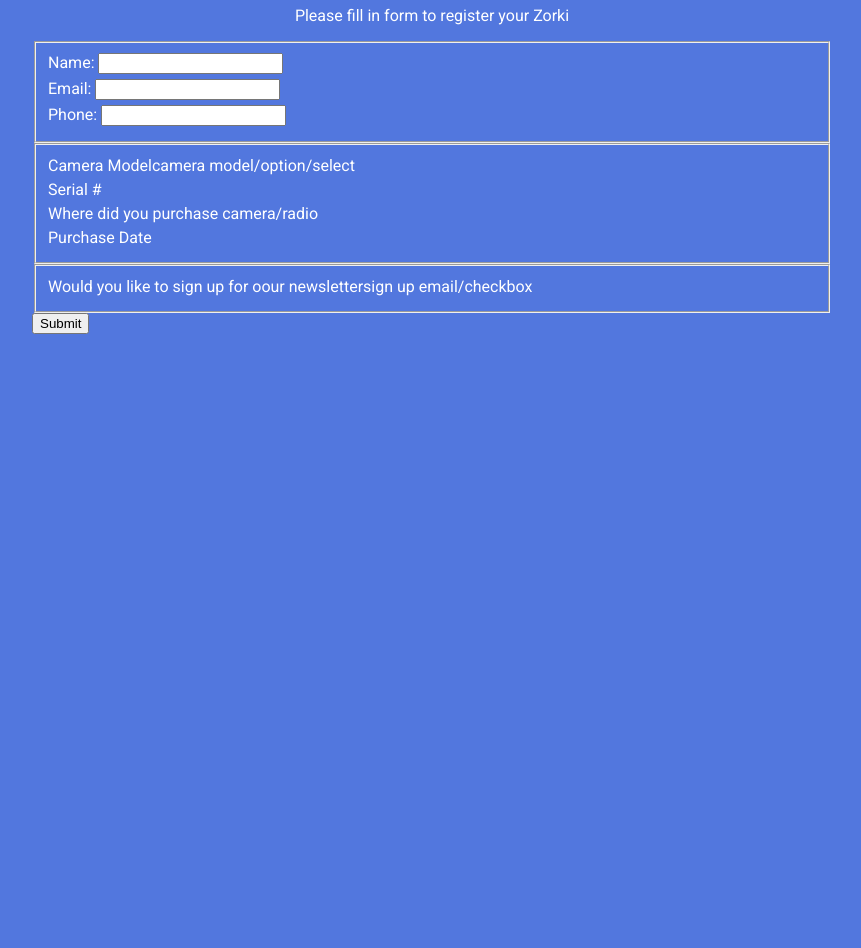
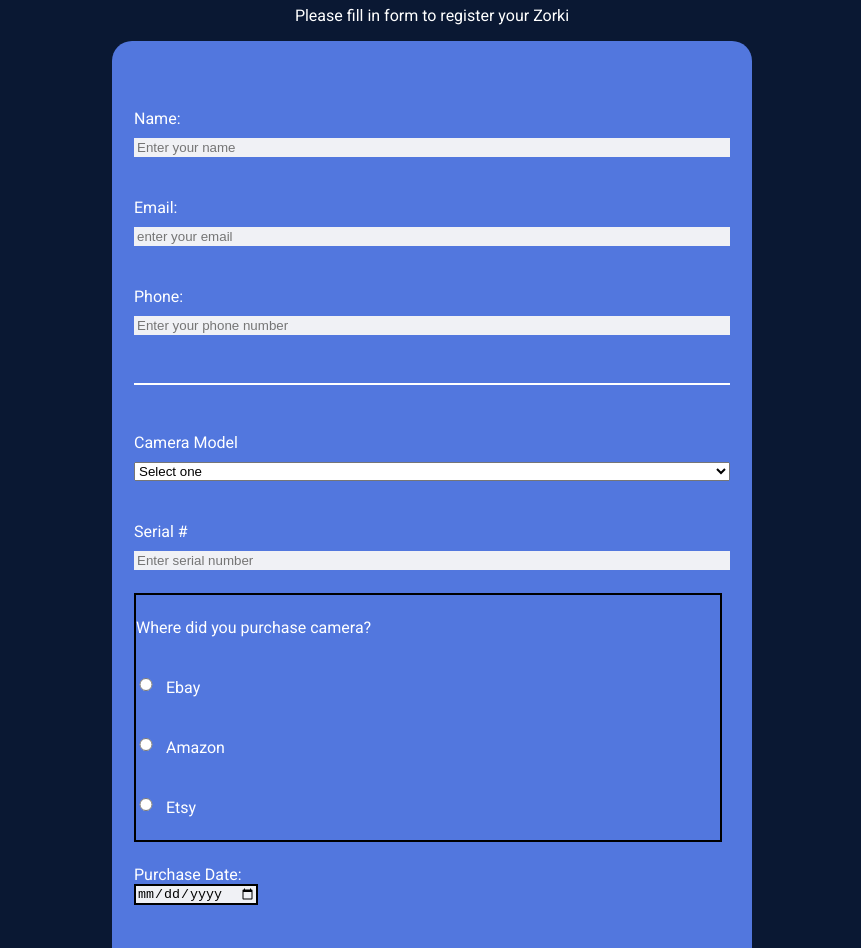
Before and after one commit to davham/FCC-Survey-Form, a plain HTML site: page index.html in a window 1280 px wide. Shown: the part 75-1023 px from the top of the page, without its empty margins (208-1069 px from the left). Before the commit the page ends 800 px from the top, so only its background shows below. Drawn offline with Linux system fonts and the light colour scheme.

Commit message:
finished html and css

```diff
--- a/index.html
+++ b/index.html
@@ -18,22 +18,45 @@
 
    <form id="survey-form" action="#">
        <fieldset>
-             <label for="" >Name: <input id="name" type="text" required></label>
-            <label for="">Email: <input type="email" name="" id="email" required></label>
-             <label for="">Phone: <input type="tel" name="" id=""></label>
+             <label for="name" id="name-label">Name: <input id="name" name="name" type="text" required placeholder="Enter your name"></label>
+            <label for="email" id="email-label">Email: <input type="email" name="email" id="email" required placeholder="enter your email"></label>
+             <label for="phone" id="phone-label">Phone: <input type="tel" name="phone" id="phone" placeholder="Enter your phone number"></label>
 
          </fieldset>
        <fieldset>
-           <label for="">Camera Modelcamera model/option/select</label>
-           <label for="">Serial # </label>
-           <label for="">Where did you purchase camera/radio</label>
-           <label for="">Purchase Date</label>
+           <label for="" >Camera Model
+           <select value="" id="dropdown" name="model" >
+            <option name="" id="" value="" >Select one</option>
+               <option name="" id="" value="zorki1">Zorki 1</option>
+               <option name="" id="" value="zorki2">Zorki 2</option>
+               <option name="" id="" value="zorki3">Zorki 3</option>
+               <option name="" id="" value="zorki4">Zorki 4</option>
+               <option name="" id="" value="zorki5">Zorki 5</option>
+               <option name="" id="" value="zorki6">Zorki 6</option>
+               </select>
+            </label>
+           <label for="number" id="number-label" >Serial # <input type="number"   name="serial" id="number" name="serial" min="0" max="10000" placeholder="Enter serial number"></label>
 
+        <div class="inline">
+           <label for="" >Where did you purchase camera? </label>
+           <label for="ebay" ><input type="radio"  id="ebay" name="purchase-store" value="ebay" class="inline">Ebay</label>
+  <label for="amazon" ><input type="radio"  id="amazon" name="purchase-store" value="amazon" class="inline">Amazon</label>
+<label for="etsy" ><input type="radio"  id="etsy" name="purchase-store" value="etsy" class="inline">Etsy</label>
+</div>
+           <label for="purchase-date" >Purchase Date: <input type="date" name="purchase-date" class="inline" id="purchase-date"></label>
+
+           <label for="">Please review your purchase experience:</label>
+           <textarea id="" name="review" rows="4" cols="50">
+
+            </textarea>
        </fieldset>
        <fieldset>
-           <label for="">Would you like to sign up for oour newslettersign up email/checkbox</label>
+           <label for="">Would you like to sign up for our newsletter or email</label>
+           <label for="">Newsletter: <input type="checkbox" name="corespondence" id="" value="newsletter" class="inline"></label>
+           <label for="">Email: <input type="checkbox" name="corespondence" id="" value="email" class="inline"></label>
+           <label for="">None: <input type="checkbox" name="corespondence" id="" value="none" class="inline"></label>
        </fieldset>
-       <button>Submit</button>
+       <button id="submit">Submit</button>
    </form>
 </body>
 </html>
--- a/styles.css
+++ b/styles.css
@@ -1,8 +1,11 @@
 body {
+    width: 100%;
+    height: 100vh;
     margin: 0;
     font-family: 'Roboto', sans-serif;
-    background: #5277de;
+    background: #0a1833;
     color: #fff;
+    box-sizing: border-box;
 }
 
 h1,
@@ -11,11 +14,79 @@ p {
 }
 
 form {
-    width: 800px;
+    max-width: 600px;
+    min-width: 300px;
+    width: 80vw;
     margin: 0 auto;
+    background: #5277de;
+    border-radius: 20px;
+    padding: 20px;
+}
+
+label, input {
+    display: block;
+    margin: 5px 0;
+
+}
+
+label{
+    padding: 18px 0;
+}
+input,
+textarea,
+select {
+	margin: 10px 0 0 0;
+	width: 100%;
+}
+
+input, textarea {
+    background: #f0f1f5;
+    border:1px solid #f0f1f5;
+
+
+}
+
+
+.inline {
+   width:unset;
+   border: 2px black solid;
+}
+
+fieldset {
+    padding: 25px 0;
+    border: 0;
+    border-bottom: 2px solid;
+}
+
+button {
+    display: block;
+    width: 50%;
+    margin: 10px auto;
+    padding: 15px;
+    background: #0a1833;
+    color: #fff;
 }
 
 label {
-    display: block;
-    margin: 5px 0;
+
+    overflow: hidden;
 }
+
+form input[type="radio"]{
+    float: left;
+    width:20px;
+    margin-right: 10px;
+    vertical-align: middle;;
+}
+form input[type="checkbox"]{
+    float: left;
+    width:20px;
+    margin-right: 10px;
+    vertical-align: middle;;
+}
+
+.inline {
+    width: unset;
+    margin: 0 0.5em 0 0;
+    vertical-align: middle;
+  }
```
